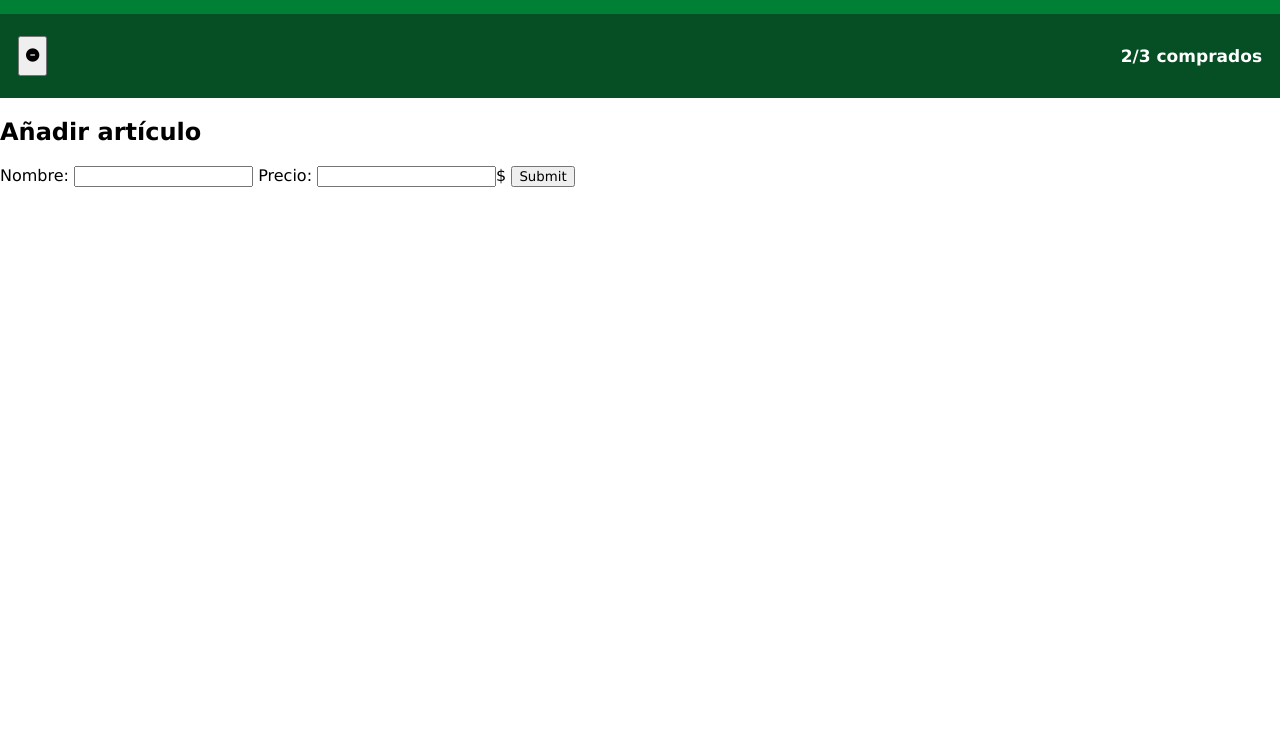
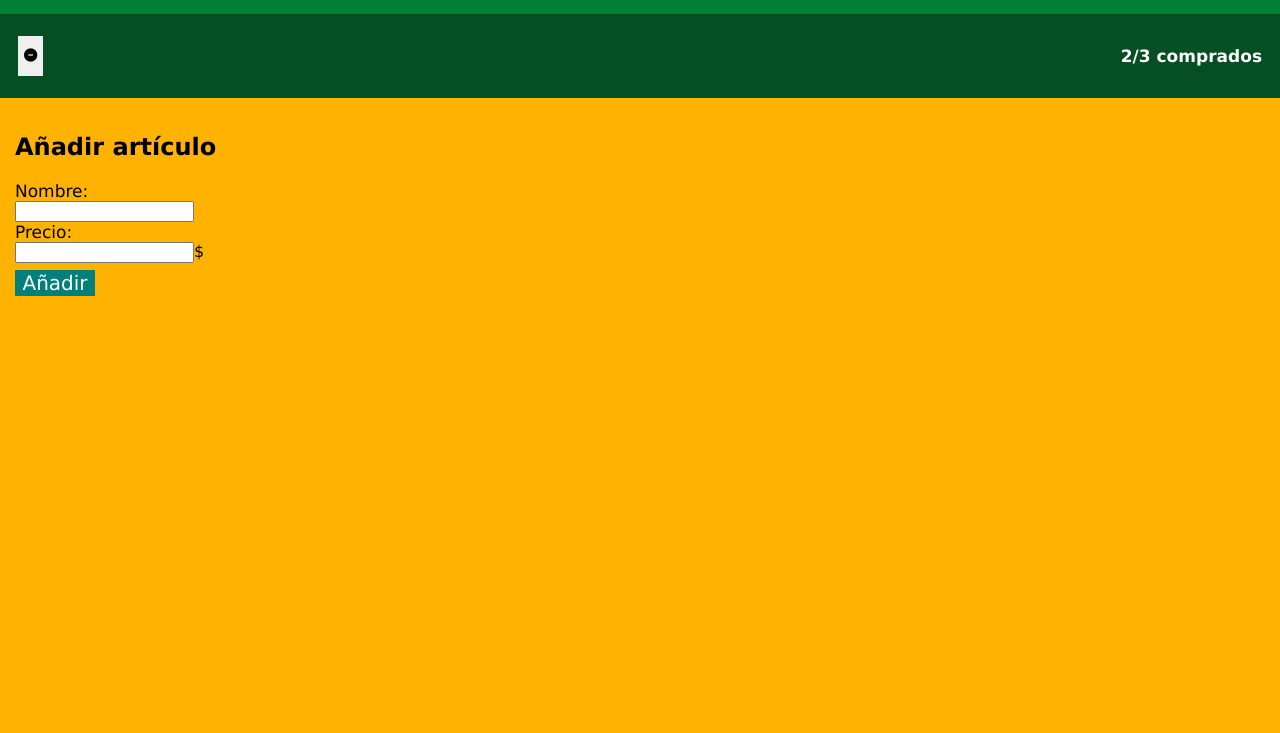
Before and after one commit to JacintBl/202307-w1ch3-jacint-blanch, a plain HTML site: page index.html in a window 1280 px wide. Shown: the part 67-800 px from the top of the page. Drawn offline with Linux system fonts and the light colour scheme.

Commit message:
Add styles to main form

```diff
--- a/css/styles.css
+++ b/css/styles.css
@@ -46,9 +46,47 @@ body {
 
 .button-delete {
   height: 40px;
+  border: none;
 }
 
 .items-bought {
   color: white;
   font-size: 17px;
 }
+
+.form {
+  display: flex;
+  flex-direction: column;
+  border: none;
+  gap: 7px;
+}
+
+.form-add-button {
+  border: none;
+  background-color: rgb(0, 128, 122);
+  color: white;
+  font-weight: 300;
+  font-size: 20px;
+  width: 80px;
+}
+
+fieldset {
+  border-style: none;
+  margin: 0;
+  padding: 0;
+}
+
+.form-name .form-price {
+  width: 20px;
+}
+
+legend {
+  padding: 0;
+  font-size: 17px;
+}
+
+main {
+  padding: 15px;
+  background-color: rgb(255, 179, 0);
+  min-height: 100vh;
+}
--- a/index.html
+++ b/index.html
@@ -27,13 +27,14 @@
   </section>
   <main>
     <h2>Añadir artículo</h2>
-    <form class="name-price">
-      <label for="name">Nombre:</label>
-      <input type="text" required>
-      <label for="price">Precio:</label>
-      <input type="text" required>$
-      <button type="submit">Submit</button>
-
+    <form class="form">
+      <fieldset>
+        <legend>Nombre:</legend>
+        <input type="text" class="form-name" required>
+        <legend>Precio:</legend>
+        <input type="text" class="form-price" required>$
+      </fieldset>
+      <button type="submit" class="form-add-button">Añadir</button>
     </form>
   </main>
 </body>
```
